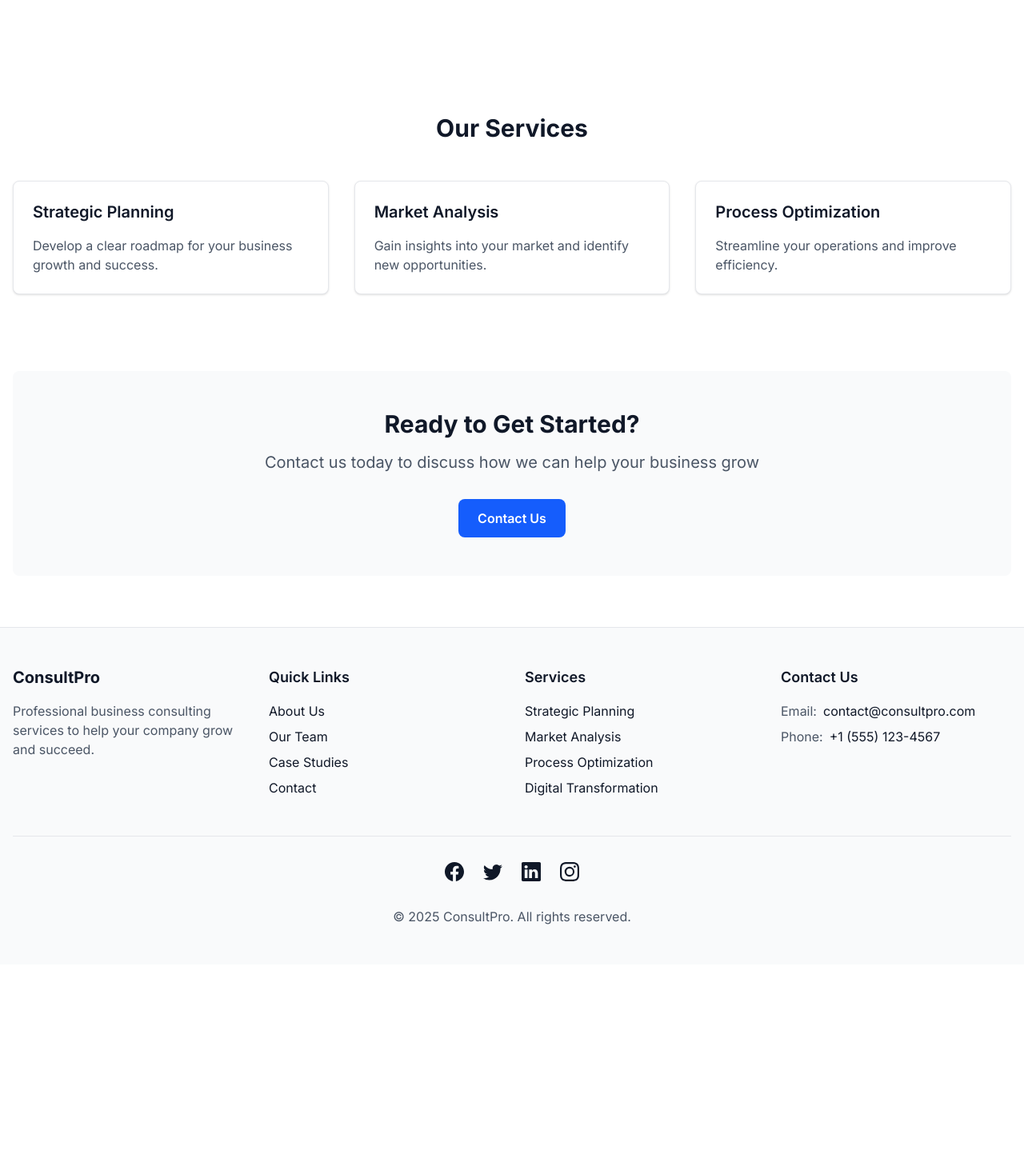
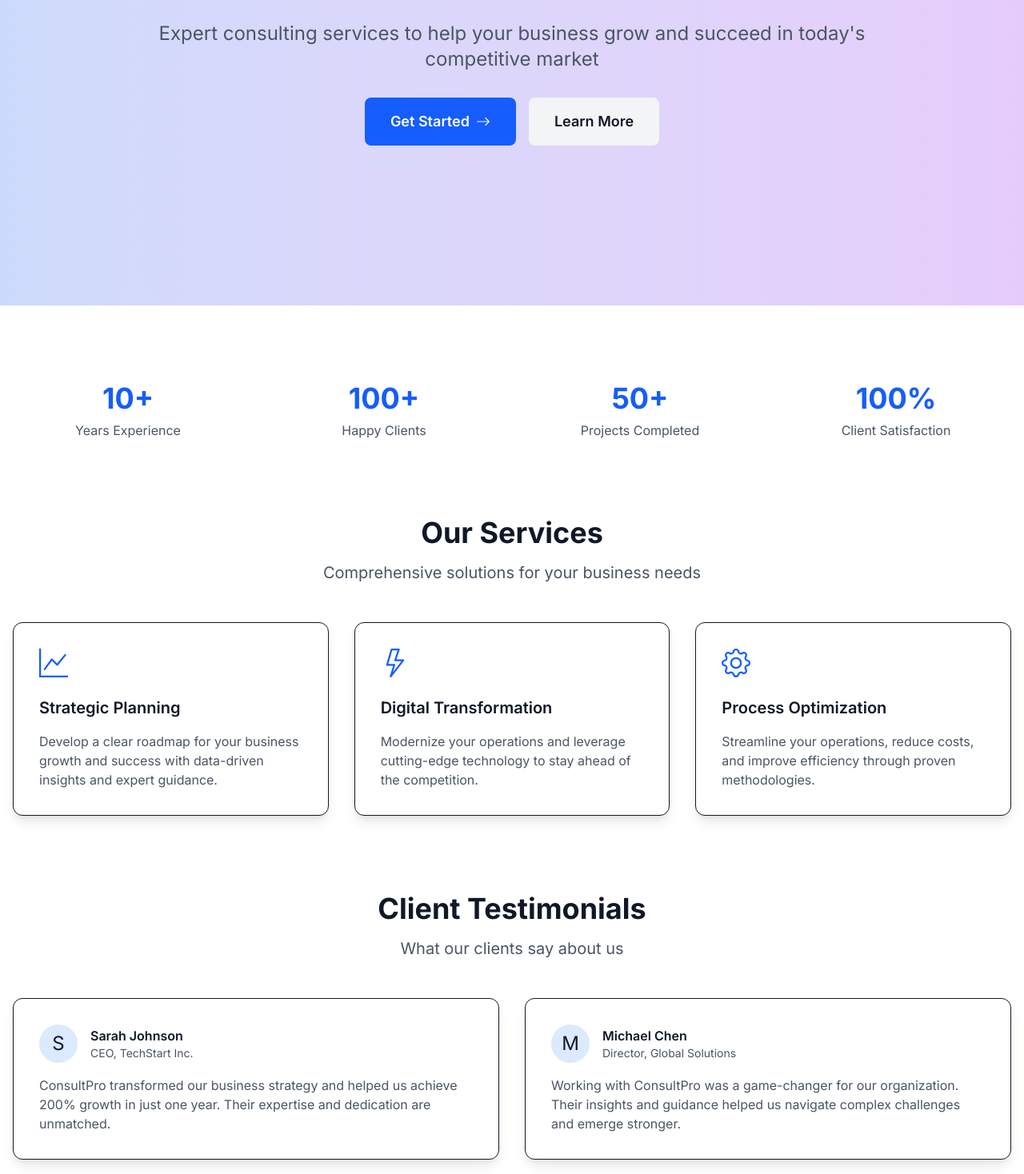
Before and after one commit to nihad-abbasov/consulting-website, a Next.js app: page / in a window 1280 px wide. Shown: the part 322-1790 px from the top of the page at 80% size. Before the commit the page ends 1528 px from the top, so only its background shows below. Built offline with nearby package versions, Linux system fonts and the light colour scheme.

Commit message:
Improve Home, Create Logo component

```diff
--- a/src/components/Header.tsx
+++ b/src/components/Header.tsx
@@ -5,6 +5,7 @@ import Link from 'next/link';
 import { useTheme } from 'next-themes';
 import { BsMoon, BsSun, BsList, BsX } from 'react-icons/bs';
 import { motion, AnimatePresence } from 'framer-motion';
+import { Logo } from './Logo';
 
 export function Header() {
   const [mounted, setMounted] = useState(false);
@@ -61,7 +62,7 @@ export function Header() {
         <div className="flex items-center justify-between h-16">
           {/* Logo */}
           <Link href="/" className="text-xl font-bold">
-            ConsultPro
+            <Logo />
           </Link>
 
           {/* Desktop Navigation */}
--- /dev/null
+++ b/src/components/Logo.tsx
@@ -0,0 +1,13 @@
+import { useTheme } from 'next-themes';
+// import Image from 'next/image';
+
+export function Logo() {
+    const { theme } = useTheme();
+
+    return (
+        <span className={`font-bold ${theme === 'dark' ? 'text-white' : 'text-gray-900'}`}>
+            ConsultPro
+        </span>
+        // <Image src="/logo.png" alt="ConsultPro Logo" width={0} height={0} sizes="100vw" className="w-full h-auto" />
+    );
+}
--- a/src/views/Home.tsx
+++ b/src/views/Home.tsx
@@ -1,9 +1,10 @@
 "use client";
 
+import { BsArrowRight, BsGraphUp, BsLightning, BsGear, BsStar } from "react-icons/bs";
+import { useEffect, useState } from "react";
 import { motion } from "framer-motion";
+import { useTheme } from "next-themes";
 import Link from "next/link";
-import { useTheme } from "next-themes";
-import { useEffect, useState } from "react";
 
 export function Home() {
   const [mounted, setMounted] = useState(false);
@@ -20,42 +21,88 @@ export function Home() {
   return (
     <div className="space-y-24">
       {/* Hero Section */}
-      <section className="container mx-auto px-4 py-12">
+      <section className="relative min-h-[80vh] flex items-center">
+        <div className={`absolute inset-0 ${resolvedTheme === "dark" ? "bg-gray-900" : "bg-gray-50"
+          }`}>
+          <div className="absolute inset-0 bg-gradient-to-r from-blue-600/20 to-purple-600/20" />
+        </div>
+        <div className="container mx-auto px-4 relative z-10">
           <motion.div
             initial={{ opacity: 0, y: 20 }}
             animate={{ opacity: 1, y: 0 }}
-          transition={{ duration: 0.5 }}
-          className="max-w-3xl mx-auto text-center"
+            transition={{ duration: 0.8 }}
+            className="max-w-4xl mx-auto text-center"
           >
-          <h1 className="text-4xl md:text-5xl font-bold mb-6">
+            <h1 className="text-5xl md:text-6xl font-bold mb-6 bg-clip-text text-transparent bg-gradient-to-r from-blue-600 to-purple-600">
               Transform Your Business
             </h1>
-          <p
-            className={`text-xl ${
-              resolvedTheme === "dark" ? "text-gray-400" : "text-gray-600"
-            }`}
-          >
+            <p className={`text-xl md:text-2xl mb-8 ${resolvedTheme === "dark" ? "text-gray-300" : "text-gray-600"
+              }`}>
               Expert consulting services to help your business grow and succeed in
               today&apos;s competitive market
             </p>
-          <div className="mt-8">
+            <div className="flex flex-col sm:flex-row gap-4 justify-center">
               <Link
                 href="/contact"
-              className={`inline-block px-6 py-3 rounded-lg font-semibold ${
-                resolvedTheme === "dark"
+                className={`inline-flex items-center justify-center px-8 py-4 rounded-lg font-semibold text-lg ${resolvedTheme === "dark"
                     ? "bg-blue-600 hover:bg-blue-700 text-white"
                     : "bg-blue-600 hover:bg-blue-700 text-white"
                   }`}
               >
-              Get Started
+                Get Started <BsArrowRight className="ml-2" />
+              </Link>
+              <Link
+                href="/services"
+                className={`inline-flex items-center justify-center px-8 py-4 rounded-lg font-semibold text-lg ${resolvedTheme === "dark"
+                    ? "bg-gray-800 hover:bg-gray-700 text-white"
+                    : "bg-gray-100 hover:bg-gray-200 text-gray-900"
+                  }`}
+              >
+                Learn More
               </Link>
             </div>
           </motion.div>
+        </div>
+      </section>
+
+      {/* Stats Section */}
+      <section className="container mx-auto px-4">
+        <div className="grid grid-cols-2 md:grid-cols-4 gap-8">
+          {stats.map((stat, index) => (
+            <motion.div
+              key={stat.label}
+              initial={{ opacity: 0, y: 20 }}
+              whileInView={{ opacity: 1, y: 0 }}
+              transition={{ duration: 0.5, delay: index * 0.1 }}
+              className="text-center"
+            >
+              <div className={`text-4xl font-bold mb-2 ${resolvedTheme === "dark" ? "text-blue-400" : "text-blue-600"
+                }`}>
+                {stat.value}
+              </div>
+              <div className={`${resolvedTheme === "dark" ? "text-gray-400" : "text-gray-600"
+                }`}>
+                {stat.label}
+              </div>
+            </motion.div>
+          ))}
+        </div>
       </section>
 
       {/* Services Preview */}
       <section className="container mx-auto px-4">
-        <h2 className="text-3xl font-bold text-center mb-12">Our Services</h2>
+        <motion.div
+          initial={{ opacity: 0, y: 20 }}
+          whileInView={{ opacity: 1, y: 0 }}
+          transition={{ duration: 0.5 }}
+          className="text-center mb-12"
+        >
+          <h2 className="text-3xl md:text-4xl font-bold mb-4">Our Services</h2>
+          <p className={`text-xl ${resolvedTheme === "dark" ? "text-gray-400" : "text-gray-600"
+            }`}>
+            Comprehensive solutions for your business needs
+          </p>
+        </motion.div>
         <div className="grid grid-cols-1 md:grid-cols-3 gap-8">
           {services.map((service, index) => (
             <motion.div
@@ -63,19 +110,65 @@ export function Home() {
               initial={{ opacity: 0, y: 20 }}
               whileInView={{ opacity: 1, y: 0 }}
               transition={{ duration: 0.5, delay: index * 0.2 }}
-              className={`p-6 rounded-lg ${
-                resolvedTheme === "dark"
-                  ? "bg-gray-800 border-gray-700"
-                  : "bg-white border-gray-200"
-              } border shadow-sm`}
+              className={`p-8 rounded-xl ${resolvedTheme === "dark"
+                  ? "bg-gray-800 hover:bg-gray-700"
+                  : "bg-white hover:bg-gray-50"
+                } border shadow-lg transition-all duration-300`}
             >
+              <div className={`text-4xl mb-6 ${resolvedTheme === "dark" ? "text-blue-400" : "text-blue-600"
+                }`}>
+                {service.icon}
+              </div>
               <h3 className="text-xl font-semibold mb-4">{service.title}</h3>
-              <p
-                className={`${
-                  resolvedTheme === "dark" ? "text-gray-400" : "text-gray-600"
-                }`}
+              <p className={`${resolvedTheme === "dark" ? "text-gray-400" : "text-gray-600"
+                }`}>
+                {service.description}
+              </p>
+            </motion.div>
+          ))}
+        </div>
+      </section>
+
+      {/* Testimonials Section */}
+      <section className="container mx-auto px-4">
+        <motion.div
+          initial={{ opacity: 0, y: 20 }}
+          whileInView={{ opacity: 1, y: 0 }}
+          transition={{ duration: 0.5 }}
+          className="text-center mb-12"
         >
-                {service.description}
+          <h2 className="text-3xl md:text-4xl font-bold mb-4">Client Testimonials</h2>
+          <p className={`text-xl ${resolvedTheme === "dark" ? "text-gray-400" : "text-gray-600"
+            }`}>
+            What our clients say about us
+          </p>
+        </motion.div>
+        <div className="grid grid-cols-1 md:grid-cols-2 gap-8">
+          {testimonials.map((testimonial, index) => (
+            <motion.div
+              key={testimonial.name}
+              initial={{ opacity: 0, y: 20 }}
+              whileInView={{ opacity: 1, y: 0 }}
+              transition={{ duration: 0.5, delay: index * 0.2 }}
+              className={`p-8 rounded-xl ${resolvedTheme === "dark" ? "bg-gray-800" : "bg-white"
+                } border shadow-lg`}
+            >
+              <div className="flex items-center mb-4">
+                <div className={`w-12 h-12 rounded-full ${resolvedTheme === "dark" ? "bg-blue-900" : "bg-blue-100"
+                  } flex items-center justify-center text-2xl`}>
+                  {testimonial.name.charAt(0)}
+                </div>
+                <div className="ml-4">
+                  <div className="font-semibold">{testimonial.name}</div>
+                  <div className={`text-sm ${resolvedTheme === "dark" ? "text-gray-400" : "text-gray-600"
+                    }`}>
+                    {testimonial.position}
+                  </div>
+                </div>
+              </div>
+              <p className={`${resolvedTheme === "dark" ? "text-gray-300" : "text-gray-600"
+                }`}>
+                {testimonial.quote}
               </p>
             </motion.div>
           ))}
@@ -88,27 +181,22 @@ export function Home() {
           initial={{ opacity: 0, y: 20 }}
           whileInView={{ opacity: 1, y: 0 }}
           transition={{ duration: 0.5 }}
-          className={`rounded-lg p-8 md:p-12 text-center ${
-            resolvedTheme === "dark" ? "bg-gray-800" : "bg-gray-50"
+          className={`rounded-2xl p-12 md:p-16 text-center ${resolvedTheme === "dark"
+              ? "bg-gradient-to-r from-blue-900 to-purple-900"
+              : "bg-gradient-to-r from-blue-600 to-purple-600"
             }`}
         >
-          <h2 className="text-3xl font-bold mb-4">Ready to Get Started?</h2>
-          <p
-            className={`text-xl mb-8 ${
-              resolvedTheme === "dark" ? "text-gray-400" : "text-gray-600"
-            }`}
-          >
-            Contact us today to discuss how we can help your business grow
+          <h2 className="text-3xl md:text-4xl font-bold mb-6 text-white">
+            Ready to Transform Your Business?
+          </h2>
+          <p className="text-xl mb-8 text-white/90">
+            Let&apos;s discuss how we can help you achieve your goals
           </p>
           <Link
             href="/contact"
-            className={`inline-block px-6 py-3 rounded-lg font-semibold ${
-              resolvedTheme === "dark"
-                ? "bg-blue-600 hover:bg-blue-700 text-white"
-                : "bg-blue-600 hover:bg-blue-700 text-white"
-            }`}
+            className="inline-flex items-center justify-center px-8 py-4 rounded-lg font-semibold text-lg bg-white text-blue-600 hover:bg-gray-100 transition-colors"
           >
-            Contact Us
+            Get Started <BsArrowRight className="ml-2" />
           </Link>
         </motion.div>
       </section>
@@ -120,15 +208,51 @@ const services = [
   {
     title: "Strategic Planning",
     description:
-      "Develop a clear roadmap for your business growth and success.",
+      "Develop a clear roadmap for your business growth and success with data-driven insights and expert guidance.",
+    icon: <BsGraphUp />,
   },
   {
-    title: "Market Analysis",
+    title: "Digital Transformation",
     description:
-      "Gain insights into your market and identify new opportunities.",
+      "Modernize your operations and leverage cutting-edge technology to stay ahead of the competition.",
+    icon: <BsLightning />,
   },
   {
     title: "Process Optimization",
-    description: "Streamline your operations and improve efficiency.",
+    description:
+      "Streamline your operations, reduce costs, and improve efficiency through proven methodologies.",
+    icon: <BsGear />,
   },
 ];
+
+const stats = [
+  {
+    value: "10+",
+    label: "Years Experience",
+  },
+  {
+    value: "100+",
+    label: "Happy Clients",
+  },
+  {
+    value: "50+",
+    label: "Projects Completed",
+  },
+  {
+    value: "100%",
+    label: "Client Satisfaction",
+  },
+];
+
+const testimonials = [
+  {
+    name: "Sarah Johnson",
+    position: "CEO, TechStart Inc.",
+    quote: "ConsultPro transformed our business strategy and helped us achieve 200% growth in just one year. Their expertise and dedication are unmatched.",
+  },
+  {
+    name: "Michael Chen",
+    position: "Director, Global Solutions",
+    quote: "Working with ConsultPro was a game-changer for our organization. Their insights and guidance helped us navigate complex challenges and emerge stronger.",
+  },
+];
```
Lines whose indentation alone changed are shown as unchanged.
